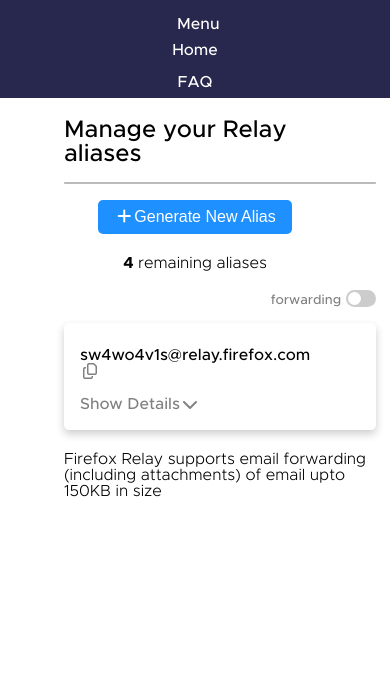
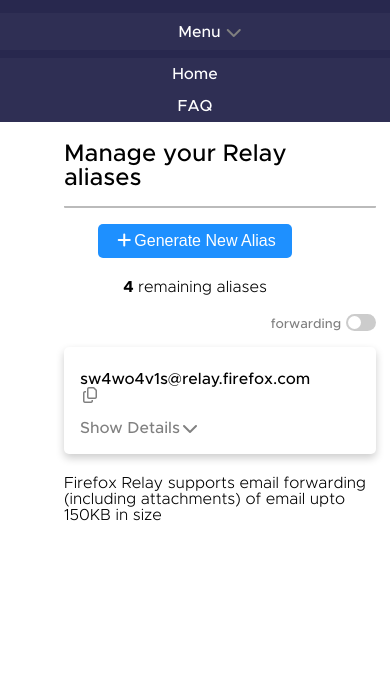
Before and after one commit to saifaldin14/Temp, a website: page index.html in a window 390 px wide. Both pictures are taken after a click on the link "Menu". Shown: the part 63-737 px from the top of the page. Drawn offline with Linux system fonts and the light colour scheme.

Commit message:
Added little chevron

```diff
--- a/assets/app.js
+++ b/assets/app.js
@@ -3,9 +3,20 @@
 
   // Add Scripts Here
   const toggleButton = document.getElementsByClassName("toggle-button")[0];
+  const toggleButtonHidden = document.getElementsByClassName(
+    "toggle-button-hidden"
+  )[0];
   const navbarLinks = document.getElementsByClassName("navbar-links")[0];
 
   toggleButton.addEventListener("click", () => {
+    navbarLinks.classList.toggle("active");
+    toggleButton.classList.toggle("active");
+    toggleButtonHidden.classList.toggle("active");
+  });
+
+  toggleButtonHidden.addEventListener("click", () => {
+    toggleButtonHidden.classList.toggle("active");
+    toggleButton.classList.toggle("active");
     navbarLinks.classList.toggle("active");
   });
 
@@ -27,4 +38,8 @@
     toggleContentButton.classList.toggle("active");
     contentLinks.classList.toggle("active");
   });
+
+  function rotate(x) {
+    x.classList.toggle("fas fa-chevron-down");
+  }
 })();
--- a/assets/styles.css
+++ b/assets/styles.css
@@ -106,6 +106,17 @@
   /* position: absolute;
   top: 0.75rem;
   right: 1rem; */
+  display: none;
+  flex-direction: column;
+  align-items: center;
+  justify-content: center;
+  width: 30px;
+  height: 21px;
+  color: #fff;
+  text-decoration: none;
+}
+
+.toggle-button-hidden {
   display: none;
   flex-direction: column;
   align-items: center;
@@ -533,13 +544,33 @@
 
   .toggle-menu-mobile {
     width: 100%;
+    background-color: #2f2f54;
+    padding-top: 0.5rem;
+    padding-bottom: 0.5rem;
+    /* padding: 0.5rem; */
   }
 
   .toggle-button {
     display: flex;
-    margin-left: 47%;
+    flex-direction: row;
+    margin-left: 50%;
     text-align: center;
     /* margin-left: 5rem; */
+  }
+
+  .toggle-button-hidden {
+    display: none;
+    flex-direction: row;
+    margin-left: 50%;
+    text-align: center;
+  }
+
+  .toggle-button.active {
+    display: none;
+  }
+
+  .toggle-button-hidden.active {
+    display: flex;
   }
 
   .navbar-links {
@@ -548,12 +579,14 @@
   }
 
   .navbar-links ul {
+    padding-top: 0.5rem;
     width: 100%;
     flex-direction: column;
   }
 
   .navbar-links ul li {
     text-align: center;
+    background-color: #2f2f54;
   }
 
   .navbar-links ul li a {
--- a/index.html
+++ b/index.html
@@ -25,7 +25,20 @@
         </a>
         <div class="dot-mobile"></div>
         <div class="toggle-menu-mobile">
-          <a href="#" class="toggle-button font-metropolis"> Menu </a>
+          <a href="#" class="toggle-button font-metropolis">
+            Menu
+            <i
+              class="fas fa-chevron-up fa-fw"
+              style="color: grey; margin-left: 5px"
+            ></i>
+          </a>
+          <a href="#" class="toggle-button-hidden font-metropolis">
+            Menu
+            <i
+              class="fas fa-chevron-down fa-fw"
+              style="color: grey; margin-left: 5px"
+            ></i>
+          </a>
         </div>
         <div class="navbar-links">
           <ul>
```
